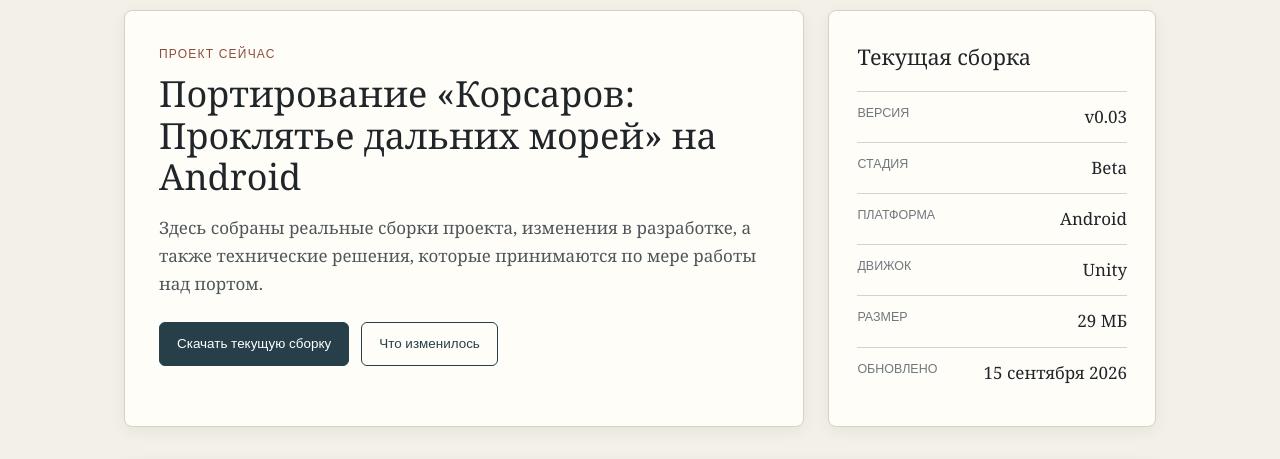
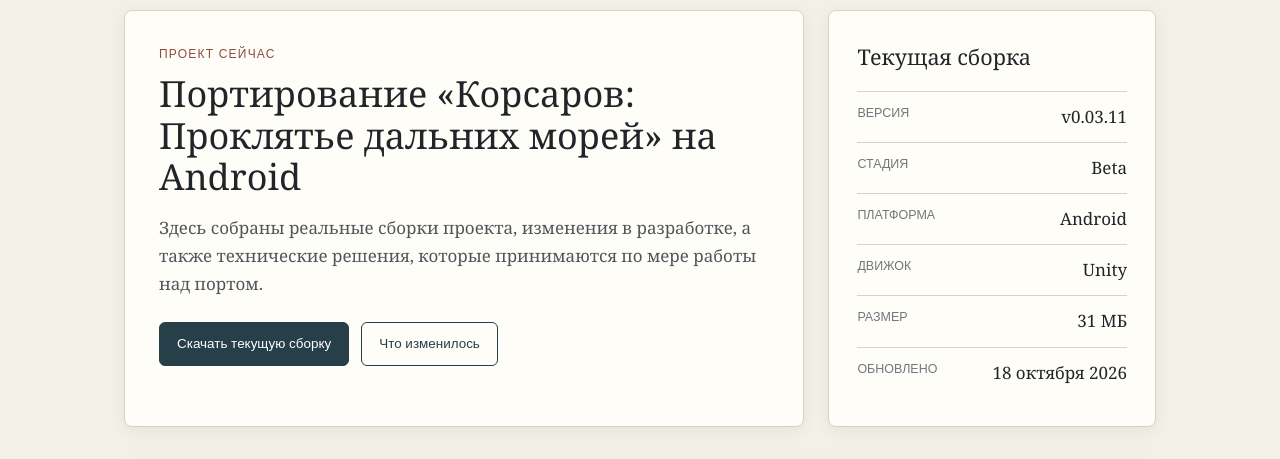
Before and after one commit to tislic/SeaDogsPort, a Jekyll site: the page built from index.html, in a window 1280 px wide and 900 px high. Shown: the part 234-693 px from the top of the window. Built offline with Jekyll 4.4.1, drawn with Linux system fonts in a browser that asks for light colours; the list of posts is cut into pages by our own code.

Commit message:
Update homepage to latest Android build v0.03.11

```diff
--- a/_config.yml
+++ b/_config.yml
@@ -30,12 +30,12 @@
     text: "Полная версия игры для Android. Оригинальный геймплей, открытый мир, управление под тач."
 
 status:
-  version: v0.03
+  version: v0.03.11
   stage: Beta
   platform: Android
   engine: Unity
-  size: 29 МБ
-  updated: 15 сентября 2026
+  size: 31 МБ
+  updated: 18 октября 2026
 
 nav:
   dev:     ["Главная", "О проекте", "Сборки", "Обсуждение"]
```
